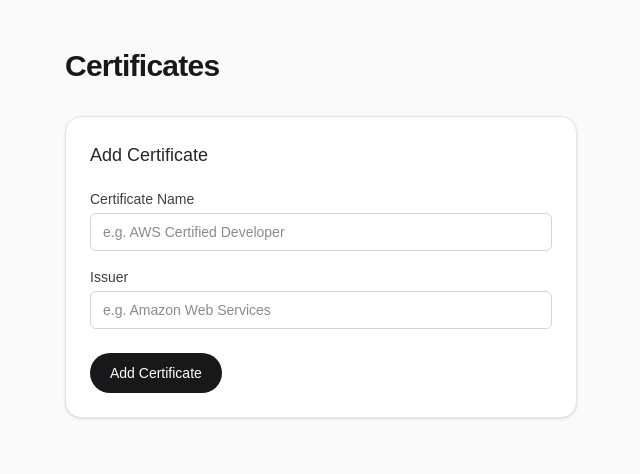
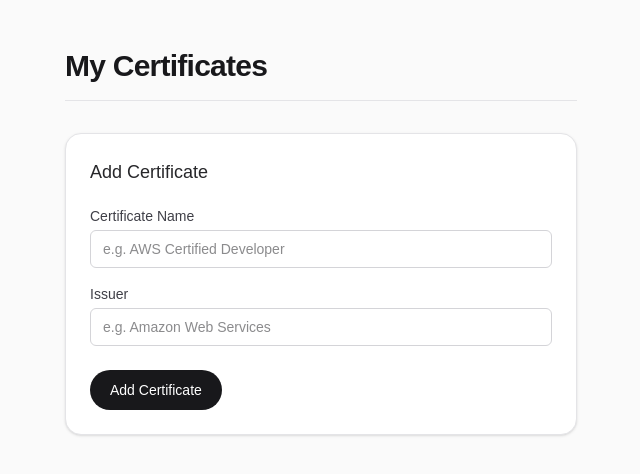
Before and after one commit to rushisimform/hook-demo, a Next.js app: page /certificates in a window 1280 px wide. Shown: the top 474 px of the page, without its empty margins (319-959 px from the left). Built offline with nearby package versions, Linux system fonts and the light colour scheme.

Commit message:
feat: update certificates page UI with heading and border styling
Agent-Logs-Url: https://github.com/rushisimform/hook-demo/sessions/41b7b299-1554-4a25-b8dc-7155a7f2f160

Co-authored-by: rushisimform <153076293+rushisimform@users.noreply.github.com>

```diff
--- a/app/certificates/page.tsx
+++ b/app/certificates/page.tsx
@@ -56,8 +56,8 @@ export default function CertificatesPage() {
   return (
     <div className="flex flex-col flex-1 items-center bg-zinc-50 px-4 py-12 dark:bg-zinc-950">
       <div className="w-full max-w-lg">
-        <h1 className="mb-8 text-3xl font-semibold tracking-tight text-zinc-900 dark:text-zinc-50">
-          Certificates
+        <h1 className="mb-8 text-3xl font-semibold tracking-tight text-zinc-900 dark:text-zinc-50 pb-4 border-b border-zinc-200 dark:border-zinc-800">
+          My Certificates
         </h1>
 
         {/* Form */}
```
